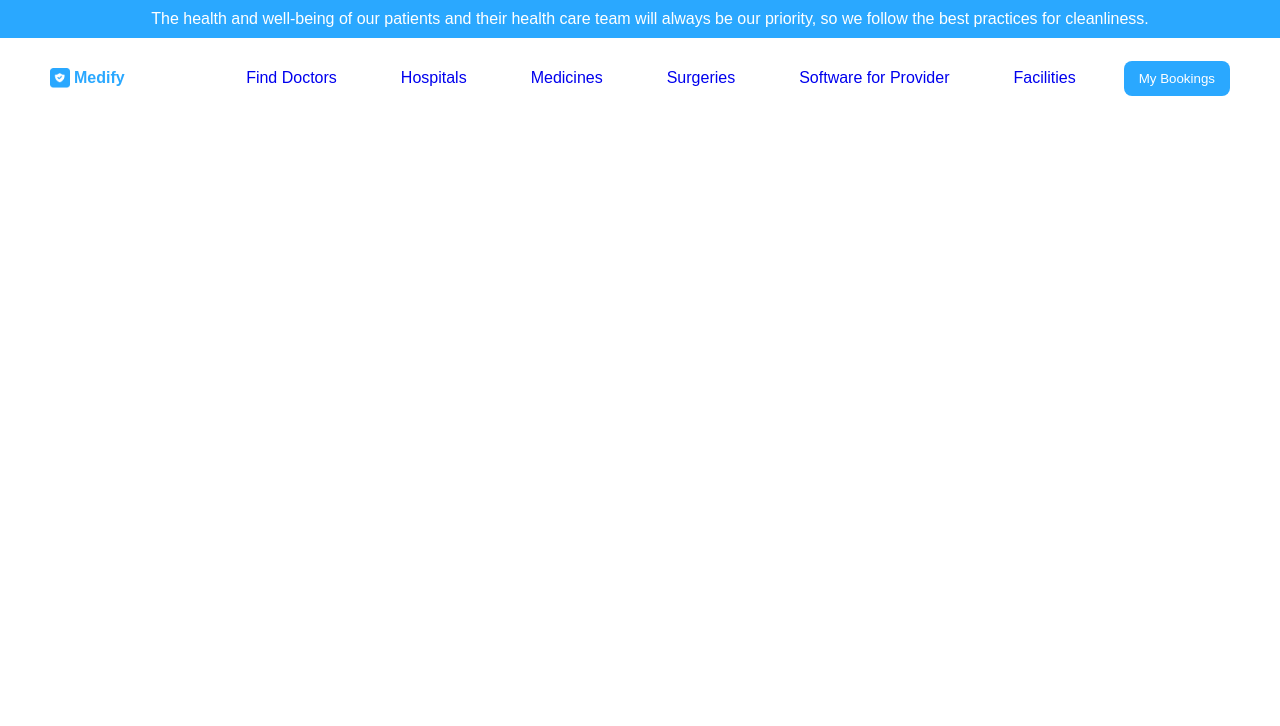
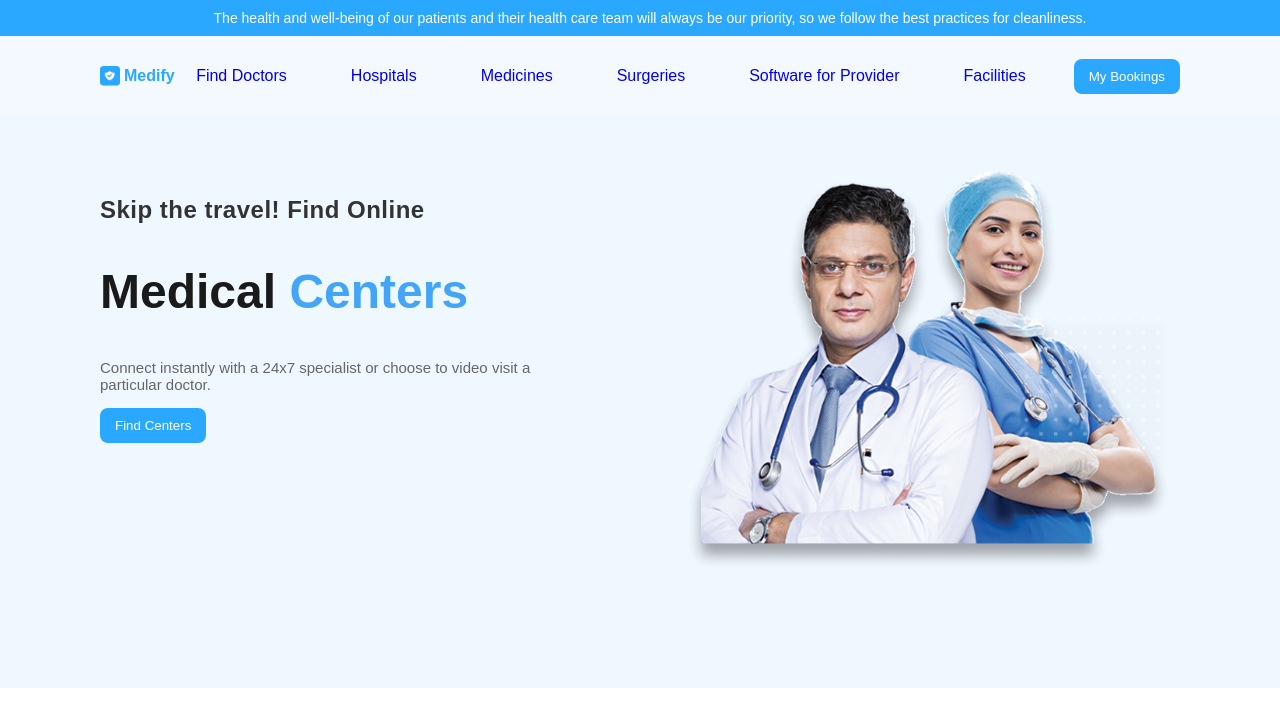
Before and after one commit to vivekreck/xmedify, a React (Vite) app: page / in a window 1280 px wide. Shown: the top 726 px of the page. Built offline with nearby package versions, Linux system fonts and the light colour scheme.

Commit message:
hero section created

```diff
--- /dev/null
+++ b/src/components/common/Button.tsx
@@ -0,0 +1,22 @@
+import { type FC, type CSSProperties } from "react";
+
+interface ButtonProps {
+  children: string;
+}
+
+export const Button: FC<ButtonProps> = ({ children }) => {
+  return <button style={styles.button}>{children}</button>;
+};
+
+const styles: {
+  button: CSSProperties;
+} = {
+  button: {
+    background: "#2AA8FF",
+    color: "#fff",
+    padding: "10px 15px",
+    border: "none",
+    borderRadius: "8px",
+    cursor: "pointer",
+  },
+};
--- a/src/components/layout/Header.tsx
+++ b/src/components/layout/Header.tsx
@@ -21,5 +21,6 @@ const styles: { infoBanner: React.CSSProperties } = {
     backgroundColor: "#2AA8FF",
     width: "100%",
     color: "white",
+    fontSize: "14px",
   },
 };
--- a/src/components/layout/Navbar.tsx
+++ b/src/components/layout/Navbar.tsx
@@ -1,5 +1,6 @@
 import type React from "react";
 import logo from "../../assets/icons/logo.png";
+import { Button } from "../common/Button";
 
 export const Navbar = () => {
   return (
@@ -41,7 +42,7 @@ export const Navbar = () => {
             </a>
           </li>
           <li style={styles.navbarItem}>
-            <button style={styles.navbarButton}>My Bookings</button>
+            <Button>My Bookings</Button>
           </li>
         </ul>
       </div>
@@ -58,7 +59,6 @@ const styles: {
   navbarMenu: React.CSSProperties;
   navbarItem: React.CSSProperties;
   navbarLink: React.CSSProperties;
-  navbarButton: React.CSSProperties;
 } = {
   navbar: {
     // backgroundColor: "#E8F1FF78",
@@ -72,7 +72,7 @@ const styles: {
     justifyContent: "space-between",
     alignItems: "center",
     width: "100%",
-    padding: "0 50px",
+    margin: "0 100px",
   },
   navbarLogo: {
     textDecoration: "none",
@@ -108,12 +108,4 @@ const styles: {
     padding: "0.5rem 1rem",
     transition: "all 0.3s ease",
   },
-  navbarButton: {
-    background: "#2AA8FF",
-    color: "#fff",
-    padding: "10px 15px",
-    border: "none",
-    borderRadius: "8px",
-    cursor: "pointer",
-  },
 };
--- /dev/null
+++ b/src/components/sections/HeroSection.tsx
@@ -0,0 +1,79 @@
+import hero_section from "../../assets/images/hero_section.png";
+import { Button } from "../common/Button";
+
+export const HeroSection = () => {
+  return (
+    <section style={styles.heroSection}>
+      <div style={styles.contentContainer}>
+        <h2 style={styles.subtitle}>Skip the travel! Find Online</h2>
+        <h1 style={styles.title}>
+          Medical <span style={styles.titleHighlight}>Centers</span>
+        </h1>
+        <p style={styles.description}>
+          Connect instantly with a 24x7 specialist or choose to video visit a particular doctor.
+        </p>
+        <Button>Find Centers</Button>
+      </div>
+
+      <div style={styles.imageContainer}>
+        <img src={hero_section} alt="hero section" style={styles.heroImage} />
+      </div>
+    </section>
+  );
+};
+
+const styles: {
+  heroSection: React.CSSProperties;
+  contentContainer: React.CSSProperties;
+  subtitle: React.CSSProperties;
+  title: React.CSSProperties;
+  titleHighlight: React.CSSProperties;
+  description: React.CSSProperties;
+  imageContainer: React.CSSProperties;
+  heroImage: React.CSSProperties;
+} = {
+  heroSection: {
+    display: "flex",
+    justifyContent: "space-between",
+    padding: "0 100px",
+    backgroundColor: "#f0f8ff",
+    minHeight: "500px",
+  },
+  contentContainer: {
+    flex: 1,
+    maxWidth: "450px",
+    padding: "60px 0",
+  },
+  subtitle: {
+    fontSize: "24px",
+    fontWeight: "600",
+    color: "#333",
+    letterSpacing: "0.5px",
+  },
+  title: {
+    fontSize: "48px",
+    fontWeight: "700",
+    color: "#1a1a1a",
+    // lineHeight: "1.2",
+  },
+  titleHighlight: {
+    color: "#42a5f5",
+  },
+  description: {
+    fontSize: "15px",
+    fontWeight: "400",
+    color: "#666",
+    // lineHeight: "1.6",
+  },
+  imageContainer: {
+    flex: 1,
+    display: "flex",
+    justifyContent: "flex-end",
+  },
+  heroImage: {
+    maxWidth: "500px",
+    width: "100%",
+    height: "auto",
+    objectFit: "contain",
+  },
+};
--- a/src/pages/Home.tsx
+++ b/src/pages/Home.tsx
@@ -1,9 +1,15 @@
 import { Header } from "../components/layout/Header";
+import { HeroSection } from "../components/sections/HeroSection";
 
 const Home = () => {
   return (
-    <div>
+    <div
+      style={{
+        backgroundColor: "#E8F1FF78",
+      }}
+    >
       <Header />
+      <HeroSection />
     </div>
   );
 };
```
Also changed, not shown: src/assets/images/hero_section.png (added).
